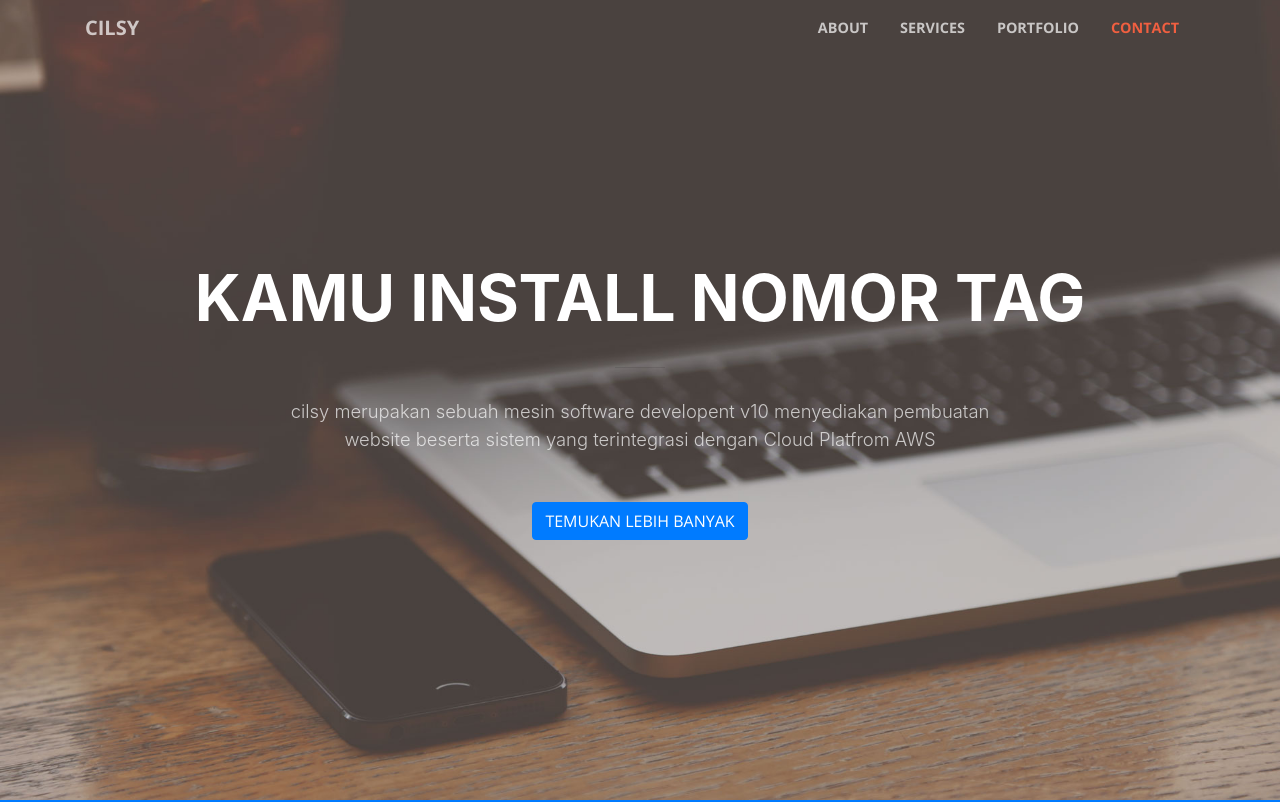
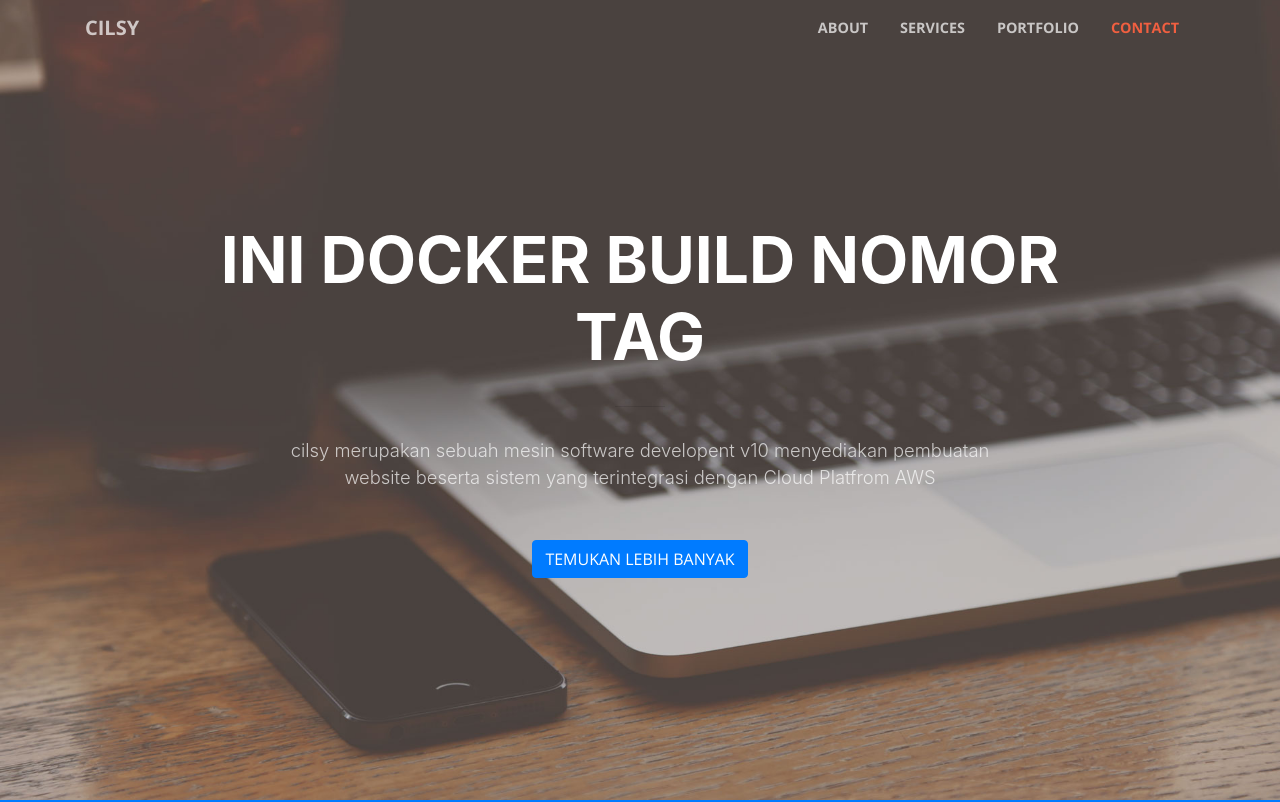
Before and after one commit to Rizal-I/LandingPage, a website with bundled scripts: page index.html in a window 1280 px wide. Shown: the top 802 px of the page. Built offline with nearby package versions, Linux system fonts and the light colour scheme.

Commit message:
Update index.html

```diff
--- a/index.html
+++ b/index.html
@@ -59,7 +59,7 @@
       <div class="row">
         <div class="col-lg-10 mx-auto">
           <h1 class="text-uppercase">
-            <strong>Kamu install nomor tag</strong>
+            <strong>ini docker build nomor tag</strong>
           </h1>
           <hr>
         </div>
```
